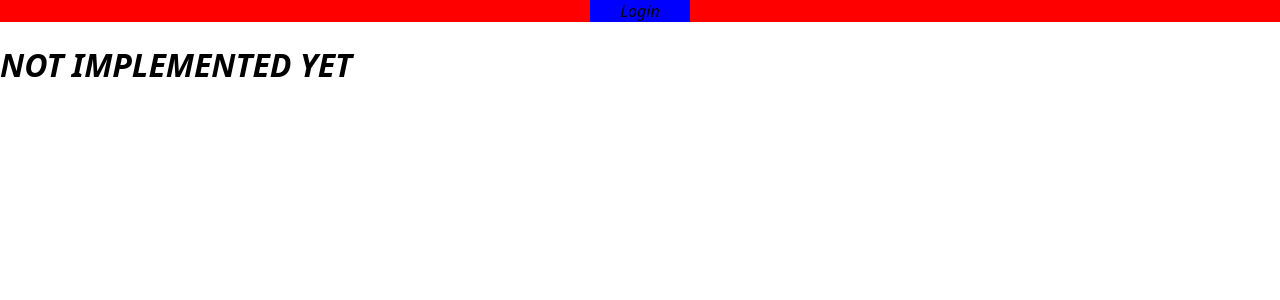
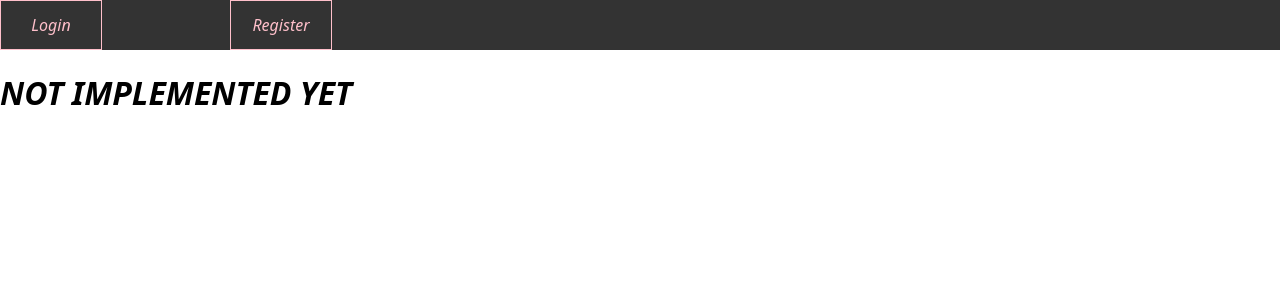
Before and after one commit to darkolol9/Communication_ltd, a React (Vite) app in the folder client/: page / in a window 1280 px wide. Shown: the top 300 px of the page. Built offline with nearby package versions, Linux system fonts and the light colour scheme.

Commit message:
navbar changes

```diff
--- a/client/src/App.css
+++ b/client/src/App.css
@@ -11,14 +11,18 @@ body {
 }
 
 .navbar {
-  background-color: red;
+  background-color: #333;
+  height: 50px;
   display: flex;
-  justify-content: space-around;
+  justify-content: start;
+  gap: 10%;
 }
 
 .navbar-item {
-  background-color: blue;
   width: 100px;
   display: flex;
   justify-content: center;
+  align-items: center;
+  color: pink;
+  border: 1px solid pink;
 }
--- a/client/src/components/NavBar.jsx
+++ b/client/src/components/NavBar.jsx
@@ -4,6 +4,7 @@ const NavBar = () => {
   return (
     <div className="navbar">
       <NavbarItem label="Login" url="/login" />
+      <NavbarItem label="Register" url="/register" />
     </div>
   );
 };
```
